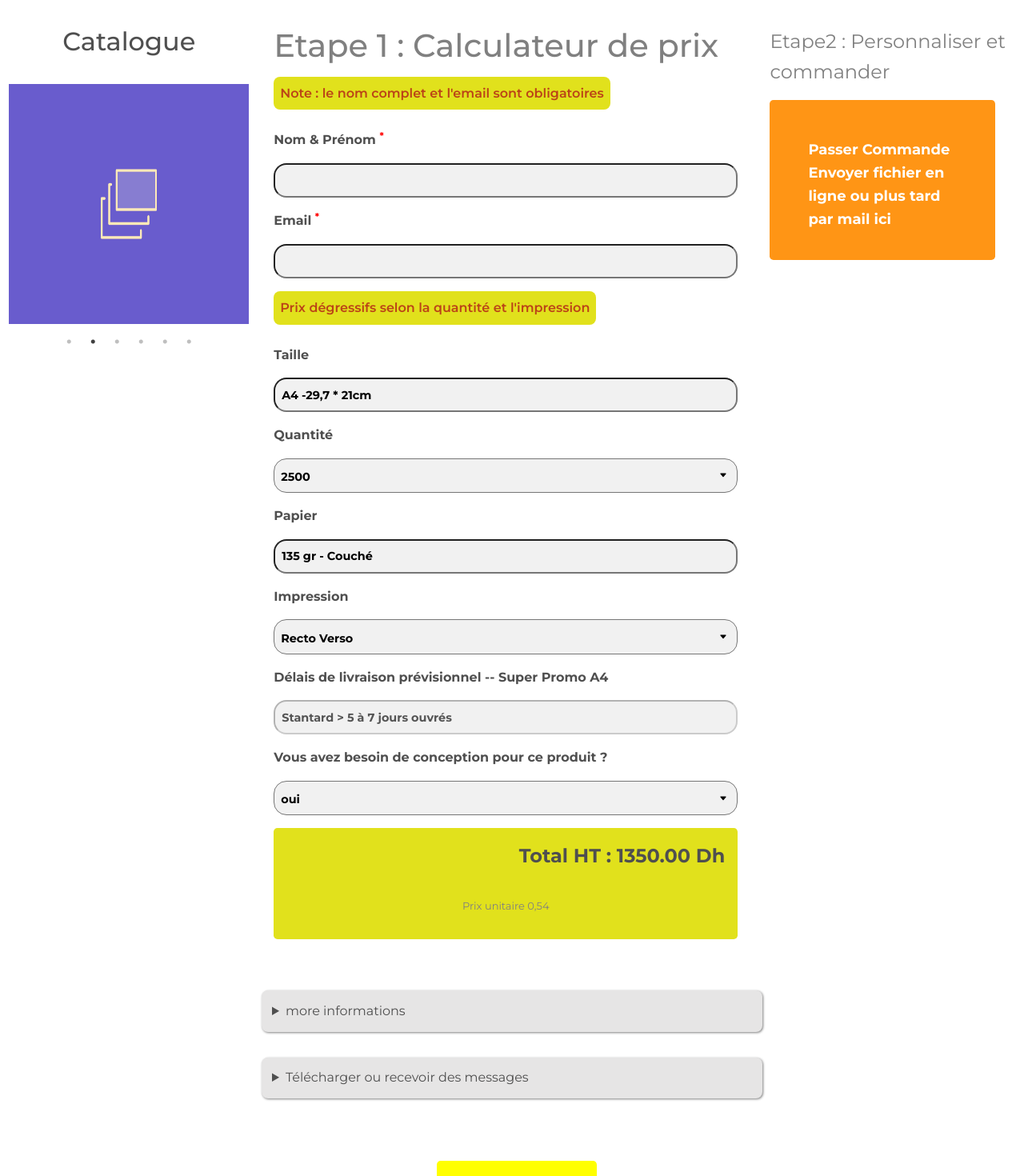
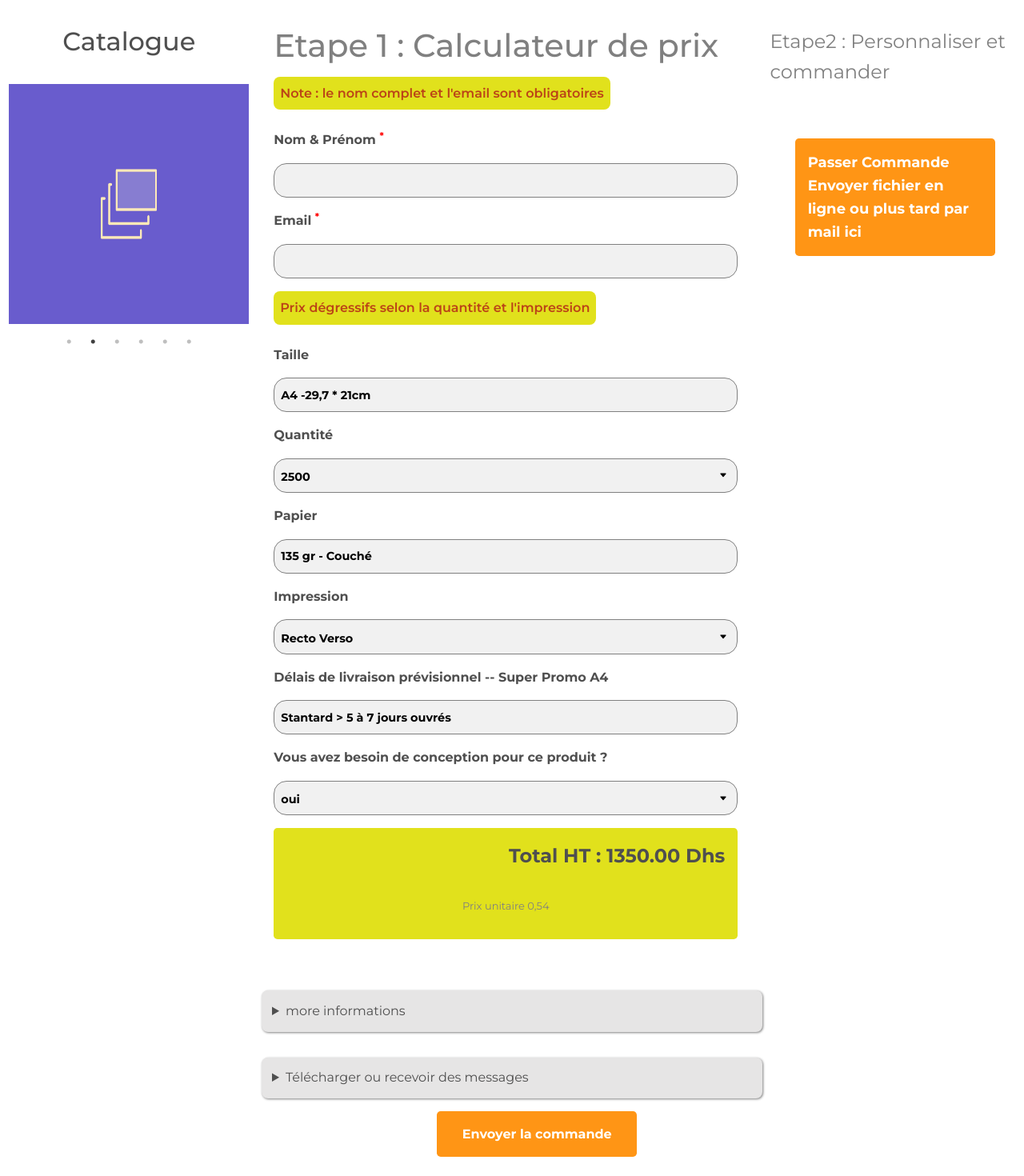
Before and after one commit to eldevyas/CopyBen, a Next.js app in the folder client/: page /produits/depliants in a window 1280 px wide. Shown: the part 280-1750 px from the top of the page at 80% size. Built offline with nearby package versions, Linux system fonts and the light colour scheme.

Commit message:
everything is ok

```diff
--- a/client/pages/produits/depliants.tsx
+++ b/client/pages/produits/depliants.tsx
@@ -23,8 +23,9 @@ export default function Page() {
     // Upload
     const [file, setFile] = useState('');
     const [fileName, setFileName] = useState('');
-    const [uploaded, setUploaded] = useState(false);
-    const [hasUploaded, setHasUploaded] = useState(false);
+    const [uploaded, setUploaded] = useState(true);
+    const [hasUploaded, setHasUploaded] = useState(true);
+    const [sending, setSending] = useState(false);
 
     const [fillForm, setFillForm] = useState(true);
     const [passerComm, setPasserComm] = useState(false);
@@ -67,7 +68,7 @@ const price: number = parseInt(quantite)*0.54;
 
     // Mailer End
 
-    // Upload
+    // Upload Starts
 
     const handleFile = (e: any)=>{
         setFile(e.target.files[0]);
@@ -76,7 +77,7 @@ const price: number = parseInt(quantite)*0.54;
     console.log(file)
 
     const handleSubmit = (event: any) => {
-        setUploaded(false)
+        setSending(true);
         event.preventDefault();
         const url = "http://127.0.0.1:8000/api/upload";
         const formData = new FormData();
@@ -85,7 +86,7 @@ const price: number = parseInt(quantite)*0.54;
         axios.post(url, formData).then( res => {
             console.log(res.status)
             if (res.status == 200){
-                setUploaded(true);
+                setSending(false);
                 setHasUploaded(true);
                 setTimeout(() => {
                     setHasUploaded(false)
@@ -93,7 +94,7 @@ const price: number = parseInt(quantite)*0.54;
             }
         })
       };
-
+      // Upload Ends
     return (
         <div className="ProductPage">
             <div className="TitleBar">
@@ -240,7 +241,7 @@ const price: number = parseInt(quantite)*0.54;
                                     className="BasicInput"
                                     type="text"
                                     value={"Stantard > 5 à 7 jours ouvrés"}
-                                    disabled
+                                    readOnly
                                     onChange={handleChange}
                                 />
                             </div>
@@ -265,7 +266,7 @@ const price: number = parseInt(quantite)*0.54;
                             <div className="FirstDiv FixedDiv">
                                 <div className="YellowSection">
                                     <p className="YellowSectionParag">
-                                        Total HT : {price.toFixed(2)} Dh
+                                        Total HT : {price.toFixed(2)} Dhs
                                     </p>
                                     <p className="LittlePar">
                                         Prix unitaire 0,54
@@ -334,20 +335,19 @@ const price: number = parseInt(quantite)*0.54;
                                             <option value="">3</option>
                                         </select>
                                     </div>
-                                    <Link href={""} className="btn_superieur">Transférer un fichier superieur à 150 MB</Link>
                                 </div>
 
                                 <div className="uploar_file">
                                     <p className="p1">Mecri de telecharge uniquement des fichiers ( .jgp  .jpeg )</p>
                                     <div className="box">
-                                        <label>Nom du fichier : </label>
+                                        <label>Nom du fichier : ( optional )</label>
                                         <input onChange={e => setFileName(e.target.value)} placeholder="Le Nom du fichier" className="input_text" type="text" />
                                     </div>
                                     <p className="p2">Telecharger votre Fichier ici :</p>
-                                    <input onChange={handleFile} accept="image/jpg, image/jpeg" className="input_file" type="file" name="file"/>
+                                    <input onChange={handleFile} accept="image/jpg, image/jpeg" className="input_file" type="file" name="file" required/>
                                 </div>
                                 {hasUploaded && <p className="success">File Uploaded Successfully</p>}
-                                <button disabled={uploaded ? false : true} className="send_order" type="submit">Envoyer la commande</button>
+                                {uploaded && <button className="send_order" type="submit">{sending ? "Wait..." : "Envoyer la commande"}</button>}
                             </form>
 
                         </div>
--- a/client/styles/Pages/Products/Product Imports/_2. Calculateur.scss
+++ b/client/styles/Pages/Products/Product Imports/_2. Calculateur.scss
@@ -61,6 +61,7 @@
         font-weight: 700;
         background-color: rgba(236, 236, 236, 0.735);
         outline: none;
+        border: 0.5px solid gray;
 
         .Option {
             color: gray;
@@ -137,6 +138,11 @@
         font-weight: bold;
     }
 
+    .Actions{
+        display: flex;
+        flex-direction: column;
+        gap: 2rem;
+
         .H3Style {
             // font-family: 'Gill Sans', 'Gill Sans MT', Calibri, 'Trebuchet MS', sans-serif;
             font-size: x-large;
@@ -145,41 +151,40 @@
         }
 
         .OrangeButton {
-        width: 90%;
-        height: 200px;
+            display: block;
+            width: 80%;
             font-weight: bold;
             color: white;
             background-color: $C3;
             font-size: large;
-        margin-bottom: 1rem;
-        display: flex;
-        flex-direction: column;
-        gap: 1rem;
-        padding: 3rem;
+            margin: 1rem auto;
+            padding: 1rem;
             border-radius: .3rem;
             cursor: pointer;
-        border: none;
-
+            text-decoration: none;
+            &:hover{
+                text-decoration: underline;
                 }
-
-
+        }
+    }
 
     .LittleStyleP {
         font-size: medium;
     }
 
     .ValidButt {
-        width: 200px;
-        height: 60px;
+        width: 40%;
+        padding: 1rem 0;
         border: none;
         margin-left: 35%;
         font-weight: bold;
-        background-color: yellow;
-        margin-top: 10%;
+        background-color: $C3;
+        color:white;
         cursor: pointer;
         border-radius: .3rem;
         &:hover{
-            background-color: rgb(218, 218, 8);
+            background-color: orange;
+            color: black;
             }
     }
 
@@ -190,6 +195,7 @@
     flex-direction: column;
     flex-wrap: wrap;
     margin-left: 1.5rem;
+    position: relative;
 
     .back {
         text-decoration: none;
@@ -263,15 +269,6 @@
                 outline: none;
             }
         }
-        .btn_superieur {
-            padding: .5rem;
-            background-color: orange;
-            color: rgb(149, 9, 9);
-            font-size: 80%;
-            font-weight: 700;
-            margin: 0 .5rem;
-            border-radius: 1rem;
-        }
 
     }
 
@@ -322,24 +319,29 @@
         }
     }
     .send_order{
+        display: block;
         width: 40%;
+        padding: 1rem 0;
         border: none;
+        margin: 1rem auto;
         font-weight: bold;
-        background-color: yellow;
-        padding: 1rem .2rem;
+        background-color: $C3;
+        color:white;
         cursor: pointer;
         border-radius: .3rem;
         &:hover{
-        background-color: rgb(218, 218, 8);
+            background-color: orange;
+            color: black;
             }
     }
     .success{
+        width: 35%;
         background-color: rgb(179, 231, 179);
         color: rgb(4, 82, 4);
         font-weight: 700;
         border-radius: .5rem;
         padding: .6rem;
-    margin: .5rem 0;
+        margin: .5rem auto;
         width: fit-content;
     }
 }
```
Also changed, not shown: 1 other file (tests, documents, lock files or other folders). Lines whose indentation alone changed are shown as unchanged.
